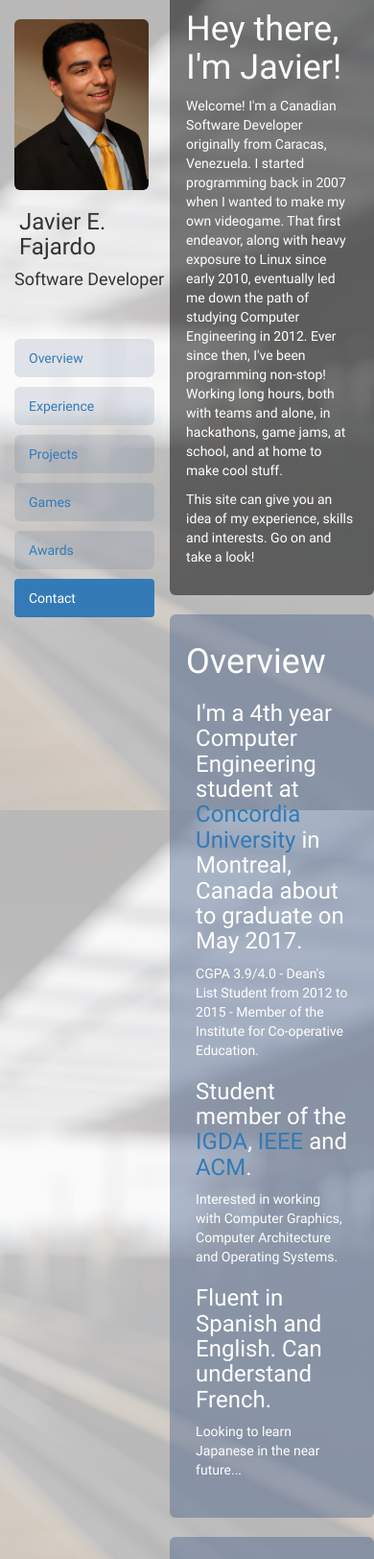
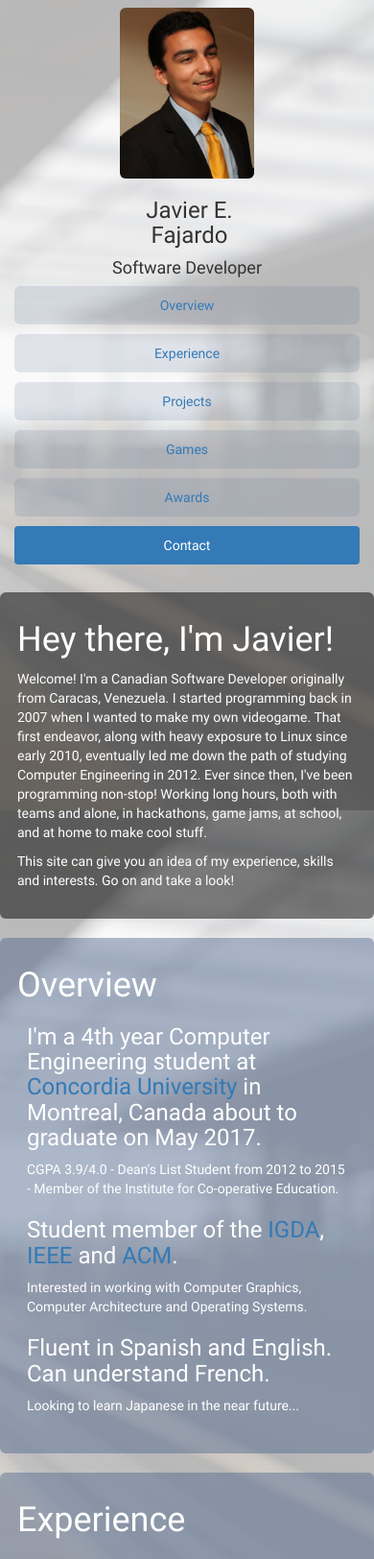
Before and after one commit to foxtrotzulu94/DjangoSite, a Django app: page / in a window 390 px wide. Shown: the top 1624 px of the page at 96% size. Run offline with Django 3.2, Linux system fonts and the light colour scheme; data comes from the database, SQL or seed files in the repository; data that the repository does not hold is empty; parts of the project's set-up code (start-up, migrations or seed data) failed here and were passed over; some libraries are stand-ins or nearby versions.

Commit message:
Fixed mobile responsiveness. Broke sidelinks though

```diff
--- a/personal_site/templates/index.html
+++ b/personal_site/templates/index.html
@@ -30,13 +30,9 @@
             overflow-x: hidden;
         }
 
-        .background{
-            filter:blur(5px);
-        }
-
         ul.nav-pills {
             top: 20px;
-            position: fixed;
+{#            position: fixed;#}
         }
         div.col-sm-9 div {
             height: 250px;
@@ -55,18 +51,10 @@
             border-radius: 6px;
             margin: 10px;
             background-color: rgba(77,101,141,0.15);
-        }
-
-
-        @media screen and (max-width: 810px) {
-            #section0,
-            #overview,
-            #experience,
-            #projects,
-            #titles,
-            #awards,
-            #contact  { {# List of Sections #}
-                margin-left: 150px;
+            width: 100%;
+            .a{
+                        width: 100%;
+                        color: #000
             }
         }
 
@@ -111,6 +99,50 @@
 {#            font-size: larger;#}
         }
 
+        /* bootstrap 3 helpers */
+
+	.navbar-form input, .form-inline input {
+		width:auto;
+	}
+
+	header {
+		height:270px;
+	}
+
+	@media (max-width: 767px) {
+		.sidebar.affix-top {
+			position: static;
+			width:228px;
+		}
+
+		.sidebar.affix {
+			{#position: fixed;#}
+			top:25px;
+			width:228px;
+			width: 100%;
+			text-align: center;
+			margin-bottom:10%;
+		}
+
+		.affix,.affix-top {
+			position:static;
+		}
+
+		.sidebar{
+			width: 100%;
+			text-align: center;
+		}
+	}
+
+       @media screen and (min-width: 767px) {
+            .central-column  { {# List of Sections #}
+               padding-left: 23%;
+            }
+        }
+
+
+/**/
+
     </style>
 </head>
 
@@ -118,8 +150,8 @@
 
 <div class="container">
     <div class="row">
-        <nav class="col-lg-2 col-md-2 col-sm-2" id="myScrollspy" style="margin-right:3%;">
-            <ul class="nav nav-pills nav-stacked" style="width: inherit; padding-right: 5%;">
+        <div class="col-lg-2 col-md-2 col-sm-2 col-xs-12 sidebar" style="margin-right:3%; margin-top: 2%;" id="myScrollspy">
+            <ul class="nav nav-pills nav-stacked navbar-light" style="width: auto; padding-right: 0%;">
                 <li><img src="{% static 'personal_site/images/jefz.jpg' %}" width="140" height="auto" class="img-rounded"></li>
 
                 <li style="margin-left:5px">
@@ -129,7 +161,7 @@
                     <h4>Software Developer</h4>
                 </li>
 
-                <li><br><br></li>
+{#                <li><br><br></li>#}
                 <li class="sidebuttons"><a href="#overview">Overview</a></li>
                 <li class="sidebuttons"><a href="#experience">Experience</a></li>
                 <li class="sidebuttons"><a href="#projects">Projects</a></li>
@@ -137,9 +169,9 @@
                 <li class="sidebuttons"><a href="#awards">Awards</a></li>
                 <li class="sidebuttons"><a href="#contact">Contact</a></li>
             </ul>
-        </nav>
+        </div>
 
-        <div class="col-lg-8 col-md-8 col-sm-8" style="margin-left:3%;">
+        <div class="col-lg-10 col-md-10 col-sm-12 col-xs-12 central-column" style="">
             <div id="section0" class="row central-content top-most img-rounded" style="margin-top:-20px;background-color: rgba(0,0,0,0.5);color:#ffffff">
                 <div>
                     <h1>Hey there, I'm Javier!</h1>
@@ -279,7 +311,7 @@
 
             <!-- Make some space  -->
             <br><br><br>
-            <div class="text-center">
+            <div class="text-center row">
                 <h3>Made using <a href="https://www.djangoproject.com/"><img src="{% static "personal_site/images/django.png" %}" height="48" width="auto"></a></h3>
             </div>
 
@@ -311,6 +343,14 @@
 <script src="{% static "personal_site/scripts/psajax.js" %}"></script>
 <script src="{% static "personal_site/scripts/psmodal.js" %}"></script>
 
+<script>
+$('.sidebar').affix({
+      offset: {
+        top: $('header').height()
+      }
+});
+</script>
+
 </body>
 
 </html>
```
